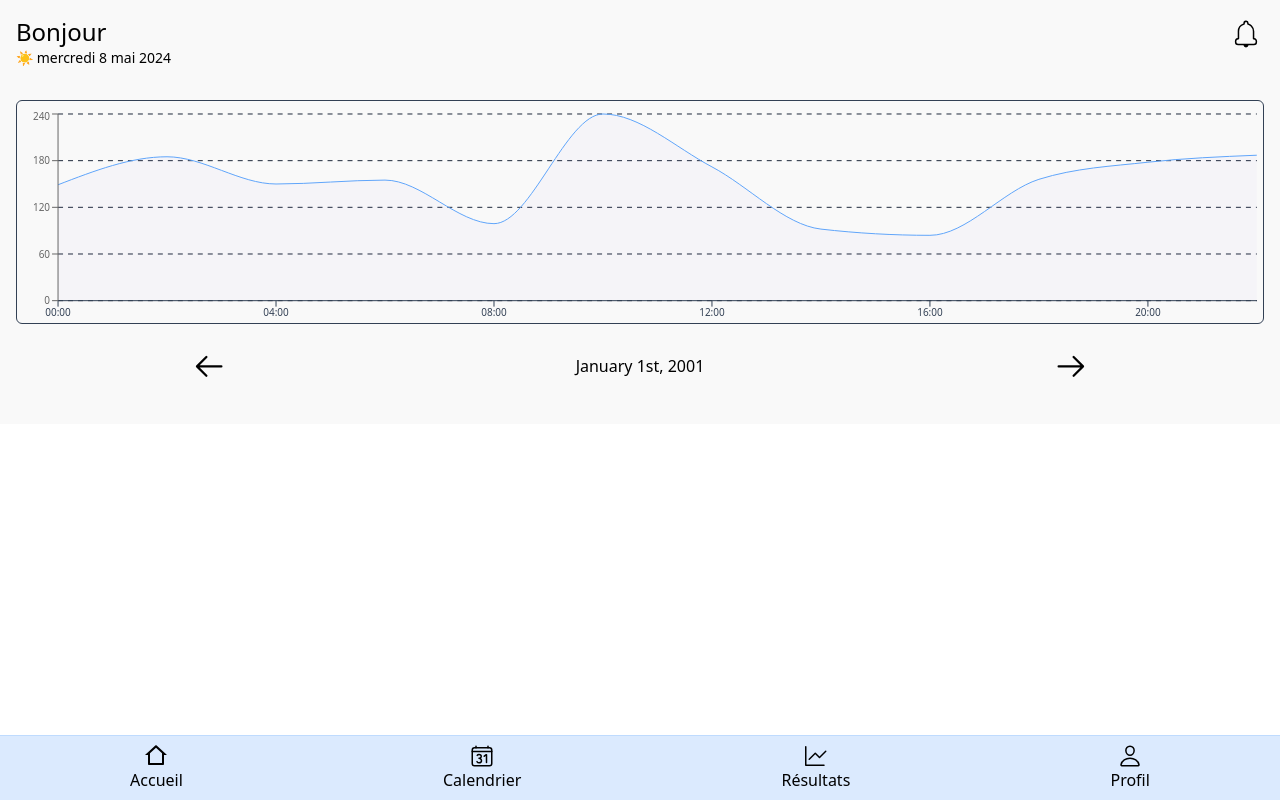
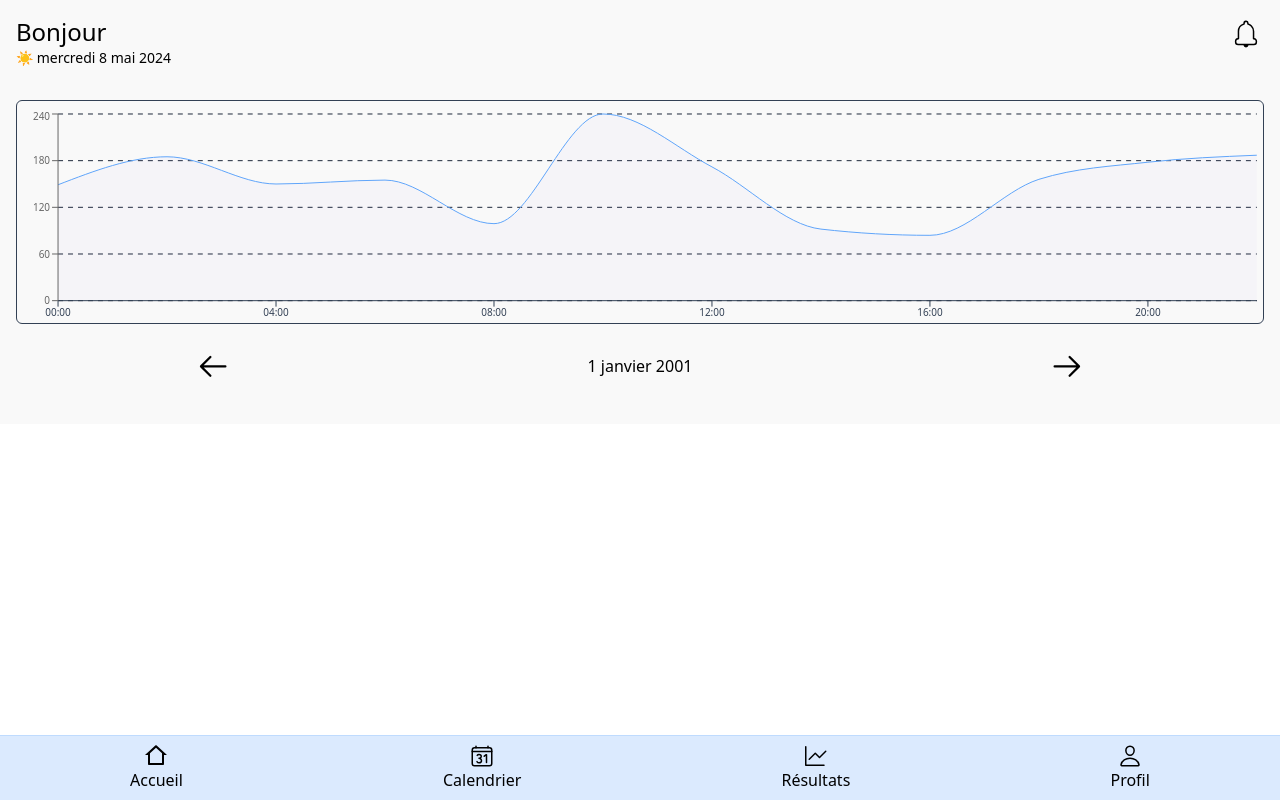
Before and after one commit to Delgorithm/dialog, a React (Vite) app in the folder client/: page /date/1 in a window 1280 px wide. Built offline with nearby package versions, Linux system fonts and the light colour scheme; no server answers.

Commit message:
Feature : Can change dates and fetch the right data from the DB

```diff
--- a/client/src/pages/Home.jsx
+++ b/client/src/pages/Home.jsx
@@ -1,5 +1,6 @@
 import { useState, useEffect } from "react";
 import { format, addDays, subDays } from "date-fns";
+import { fr } from "date-fns/locale";
 import LineRecharts from "../components/LineRecharts";
 import BtnNextPrevData from "../components/BtnNextPrevData";
 import { useNavigate, useParams } from "react-router-dom";
@@ -12,10 +13,23 @@ function Home() {
 	);
 	const [rates, setRates] = useState([]);
 
-	const formattedDate = format(currentDate, "PPP");
+	const formattedDate = format(currentDate, "yyyy-MM-dd");
+	const displayDate = format(currentDate, "PPP", { locale: fr });
 
 	useEffect(() => {
-		// Fetch des données en fonction de la date actuelle
+		const fetchData = async () => {
+			try {
+				const response = await fetch(
+					`http://localhost:3000/rates?day=${formattedDate}`
+				);
+				const data = await response.json();
+				setRates(data);
+				console.log(data);
+			} catch (error) {
+				console.error("Error fetching data:", error);
+			}
+		};
+		fetchData();
 	}, [currentDate]);
 
 	const handlePrevDate = () => {
@@ -30,9 +44,9 @@ function Home() {
 
 	return (
 		<section className="p-4">
-			<LineRecharts formattedDate={formattedDate} />
+			<LineRecharts formattedDate={displayDate} />
 			<BtnNextPrevData
-				formattedDate={formattedDate}
+				formattedDate={displayDate}
 				handleNextDate={handleNextDate}
 				handlePrevDate={handlePrevDate}
 			/>
```
